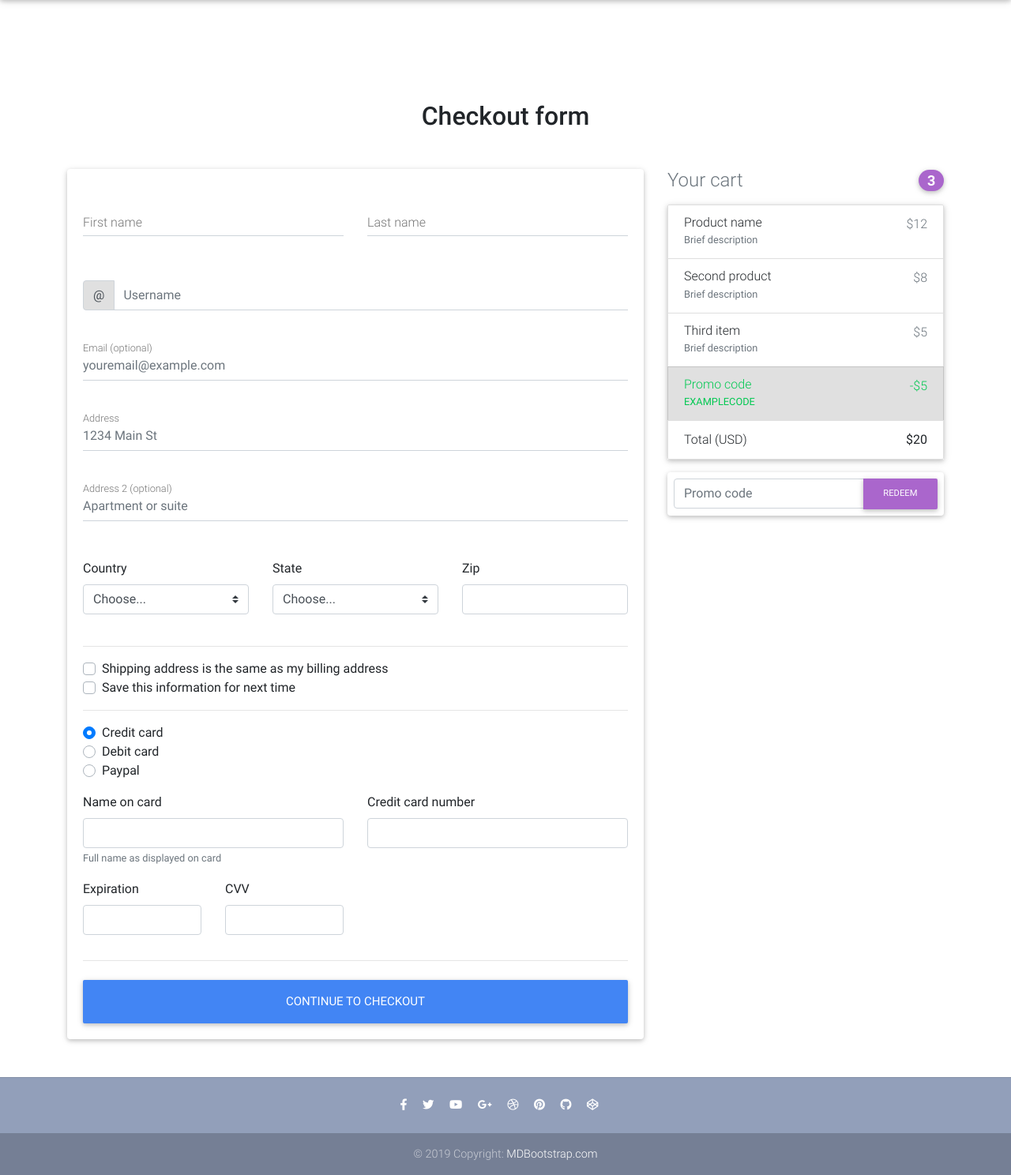
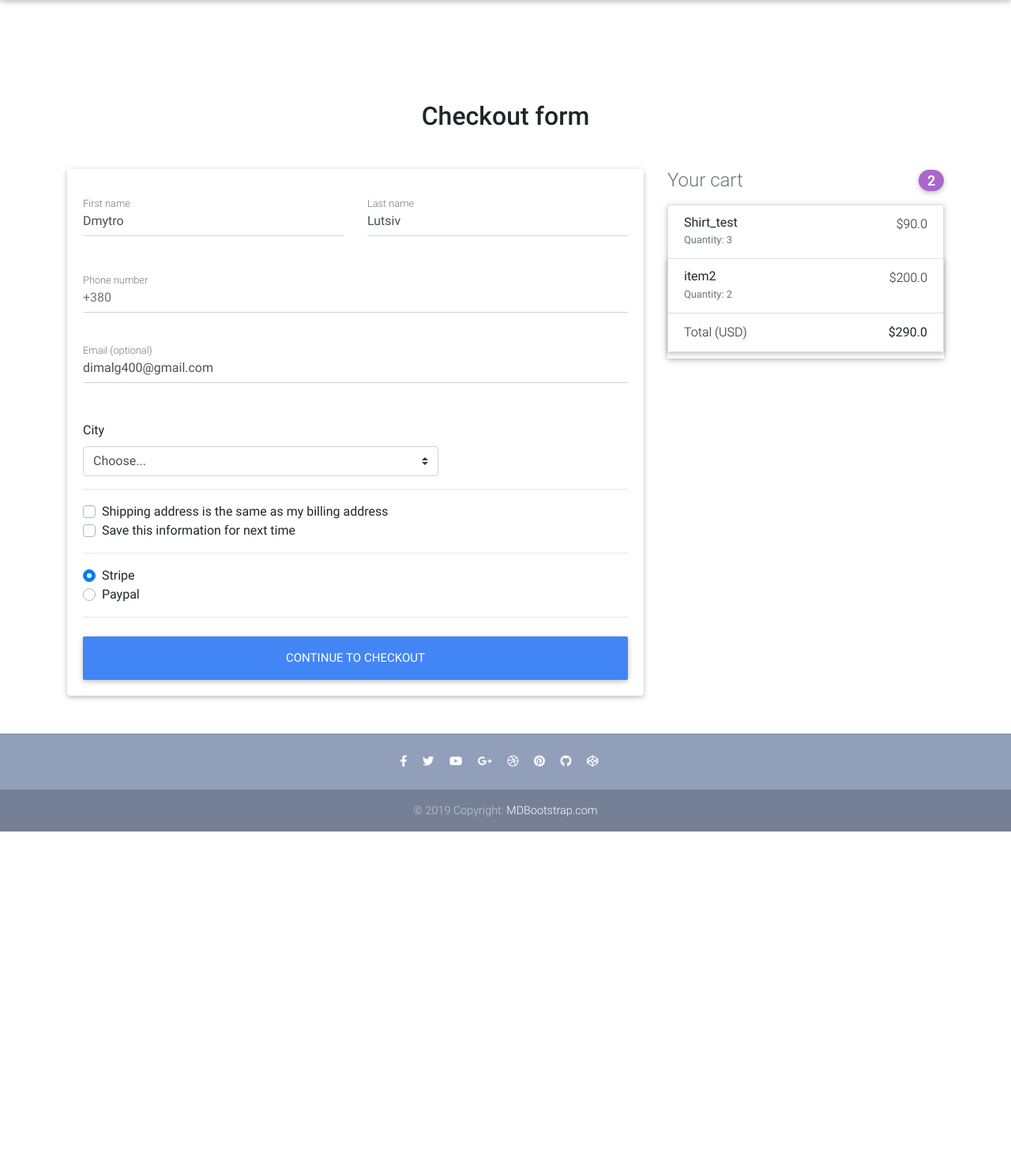
Before and after one commit to GreenApple131/E-shop-on-Django-React, a Django app: page /checkout/ in a window 1280 px wide. Shown: the part 64-1552 px from the top of the page at 79% size. After the commit the page ends 1117 px from the top, so only its background shows below. Run offline with Django 3.2, Linux system fonts and the light colour scheme; a user stored in the database is signed in; data comes from the database, SQL or seed files in the repository; both versions use the stored data as it was after the commit; some libraries are stand-ins or nearby versions.

Commit message:
checkout page

```diff
--- a/core/urls.py
+++ b/core/urls.py
@@ -1,13 +1,13 @@
 from django.urls import path
 
-from .views import home, checkout, OrderSummaryView, ItemDetailView, HomeView, add_to_cart, remove_from_cart, remove_single_item_from_cart
+from .views import home, CheckoutView, OrderSummaryView, ItemDetailView, HomeView, add_to_cart, remove_from_cart, remove_single_item_from_cart
 
 app_name = 'core'
 
 
 urlpatterns = [
 	path('', HomeView.as_view(), name='home'),
-	path('checkout/', checkout, name='checkout'),
+	path('checkout/', CheckoutView.as_view(), name='checkout'),
 	path('order-summary/', OrderSummaryView.as_view(), name='order-summary'),
 	path('product/<slug>/', ItemDetailView.as_view(), name='product'),
 	path('add-to-cart/<slug>/', add_to_cart, name='add-to-cart'),
--- a/core/views.py
+++ b/core/views.py
@@ -18,9 +18,17 @@ def product(request):
 	return render(request, "product.html", context)
 
 
-def checkout(request):
-
-	return render(request, "checkout.html")
+class CheckoutView(LoginRequiredMixin, View):
+	def get(self, *args, **kwargs):
+		try:
+			order = Order.objects.get(user=self.request.user, ordered=False)
+			context = {
+				'object': order
+			}
+			return render(self.request, 'checkout.html', context)
+		except ObjectDoesNotExist:
+			messages.error(self.request, "You do not have an active order")
+			return redirect('/')
 
 
 def home(request):
--- a/templates/checkout.html
+++ b/templates/checkout.html
@@ -1,4 +1,6 @@
 {% extends "base.html" %}
+
+{% load cart_template_tags %}
 
 {% block content %}
 
@@ -25,11 +27,15 @@
               <div class="row">
 
                 <!--Grid column-->
-                <div class="col-md-6 mb-2">
+                <div class="col-md-6 mb-2" autocomplete="on">
 
                   <!--firstName-->
                   <div class="md-form ">
-                    <input type="text" id="firstName" class="form-control">
+                    {% if user.is_authenticated %}
+                      <input type="text" id="firstName" class="form-control" value="{{ request.user.first_name }}">
+                    {% else %}
+                      <input type="text" id="firstName" class="form-control">
+                    {% endif %}
                     <label for="firstName" class="">First name</label>
                   </div>
 
@@ -38,95 +44,59 @@
 
                 <!--Grid column-->
                 <div class="col-md-6 mb-2">
-
                   <!--lastName-->
                   <div class="md-form">
-                    <input type="text" id="lastName" class="form-control">
+                    {% if user.is_authenticated %}
+                      <input type="text" id="lastName" class="form-control" value="{{ request.user.last_name }}">
+                    {% else %}
+                      <input type="text" id="lastName" class="form-control">
+                    {% endif %}
                     <label for="lastName" class="">Last name</label>
                   </div>
 
                 </div>
                 <!--Grid column-->
-
               </div>
               <!--Grid row-->
 
-              <!--Username-->
-              <div class="md-form input-group pl-0 mb-5">
-                <div class="input-group-prepend">
-                  <span class="input-group-text" id="basic-addon1">@</span>
-                </div>
-                <input type="text" class="form-control py-0" placeholder="Username" aria-describedby="basic-addon1">
+              <!--Phone number-->
+              <div class="md-form mb-5">
+                {% if user.is_authenticated %}
+                  <input type="text" id="tel-national" class="form-control" placeholder="+380" value="{{ request.user.phone }}">
+                {% else %}
+                  <input type="text" id="tel-national" class="form-control" placeholder="+380">
+                {% endif %}
+                <label for="email" class="">Phone number</label>
               </div>
 
               <!--email-->
               <div class="md-form mb-5">
-                <input type="text" id="email" class="form-control" placeholder="youremail@example.com">
-                <label for="email" class="">Email (optional)</label>
+                {% if user.is_authenticated %}
+                  <input type="text" id="email" class="form-control" placeholder="youremail@example.com" value="{{ request.user.email }}">
+                {% else %}
+                  <input type="text" id="email" class="form-control" placeholder="youremail@example.com">
+                {% endif %}
+                <label for="email">Email (optional)</label>
               </div>
 
-              <!--address-->
-              <div class="md-form mb-5">
-                <input type="text" id="address" class="form-control" placeholder="1234 Main St">
-                <label for="address" class="">Address</label>
-              </div>
 
-              <!--address-2-->
-              <div class="md-form mb-5">
-                <input type="text" id="address-2" class="form-control" placeholder="Apartment or suite">
-                <label for="address-2" class="">Address 2 (optional)</label>
-              </div>
+<!--Доставка Доставка Доставка Доставка-->
+              <div class="row">
+                <div class="col-lg-8 col-md-12 mb-12">
 
-              <!--Grid row-->
-              <div class="row">
-
-                <!--Grid column-->
-                <div class="col-lg-4 col-md-12 mb-4">
-
-                  <label for="country">Country</label>
+                  <label for="country">City</label>
                   <select class="custom-select d-block w-100" id="country" required>
                     <option value="">Choose...</option>
-                    <option>United States</option>
+                    <option>Івано-Франківськ</option>
                   </select>
                   <div class="invalid-feedback">
                     Please select a valid country.
                   </div>
+                </div>
+              </div>
 
-                </div>
-                <!--Grid column-->
-
-                <!--Grid column-->
-                <div class="col-lg-4 col-md-6 mb-4">
-
-                  <label for="state">State</label>
-                  <select class="custom-select d-block w-100" id="state" required>
-                    <option value="">Choose...</option>
-                    <option>California</option>
-                  </select>
-                  <div class="invalid-feedback">
-                    Please provide a valid state.
-                  </div>
-
-                </div>
-                <!--Grid column-->
-
-                <!--Grid column-->
-                <div class="col-lg-4 col-md-6 mb-4">
-
-                  <label for="zip">Zip</label>
-                  <input type="text" class="form-control" id="zip" placeholder="" required>
-                  <div class="invalid-feedback">
-                    Zip code required.
-                  </div>
-
-                </div>
-                <!--Grid column-->
-
-              </div>
-              <!--Grid row-->
 
               <hr>
-
               <div class="custom-control custom-checkbox">
                 <input type="checkbox" class="custom-control-input" id="same-address">
                 <label class="custom-control-label" for="same-address">Shipping address is the same as my billing address</label>
@@ -141,48 +111,11 @@
               <div class="d-block my-3">
                 <div class="custom-control custom-radio">
                   <input id="credit" name="paymentMethod" type="radio" class="custom-control-input" checked required>
-                  <label class="custom-control-label" for="credit">Credit card</label>
-                </div>
-                <div class="custom-control custom-radio">
-                  <input id="debit" name="paymentMethod" type="radio" class="custom-control-input" required>
-                  <label class="custom-control-label" for="debit">Debit card</label>
+                  <label class="custom-control-label" for="credit">Stripe</label>
                 </div>
                 <div class="custom-control custom-radio">
                   <input id="paypal" name="paymentMethod" type="radio" class="custom-control-input" required>
                   <label class="custom-control-label" for="paypal">Paypal</label>
-                </div>
-              </div>
-              <div class="row">
-                <div class="col-md-6 mb-3">
-                  <label for="cc-name">Name on card</label>
-                  <input type="text" class="form-control" id="cc-name" placeholder="" required>
-                  <small class="text-muted">Full name as displayed on card</small>
-                  <div class="invalid-feedback">
-                    Name on card is required
-                  </div>
-                </div>
-                <div class="col-md-6 mb-3">
-                  <label for="cc-number">Credit card number</label>
-                  <input type="text" class="form-control" id="cc-number" placeholder="" required>
-                  <div class="invalid-feedback">
-                    Credit card number is required
-                  </div>
-                </div>
-              </div>
-              <div class="row">
-                <div class="col-md-3 mb-3">
-                  <label for="cc-expiration">Expiration</label>
-                  <input type="text" class="form-control" id="cc-expiration" placeholder="" required>
-                  <div class="invalid-feedback">
-                    Expiration date required
-                  </div>
-                </div>
-                <div class="col-md-3 mb-3">
-                  <label for="cc-expiration">CVV</label>
-                  <input type="text" class="form-control" id="cc-cvv" placeholder="" required>
-                  <div class="invalid-feedback">
-                    Security code required
-                  </div>
                 </div>
               </div>
               <hr class="mb-4">
@@ -202,56 +135,34 @@
           <!-- Heading -->
           <h4 class="d-flex justify-content-between align-items-center mb-3">
             <span class="text-muted">Your cart</span>
-            <span class="badge badge-secondary badge-pill">3</span>
+            <span class="badge badge-secondary badge-pill">{{ request.user|cart_item_count }}</span>
           </h4>
-
+          {% for order_item in object.items.all %}
           <!-- Cart -->
-          <ul class="list-group mb-3 z-depth-1">
+          <ul class="list-group mb-{{ request.user|cart_item_count }} z-depth-1">
             <li class="list-group-item d-flex justify-content-between lh-condensed">
               <div>
-                <h6 class="my-0">Product name</h6>
-                <small class="text-muted">Brief description</small>
+                <h6 class="my-0"><b>{{ order_item.item.title }}</b></h6>
+                <small class="text-muted">Quantity: {{ order_item.quantity }}</small>
               </div>
-              <span class="text-muted">$12</span>
+              <div align="center">
+              {% if order_item.item.discount_price %}
+                <span>${{ order_item.get_total_discount_item_price }}</span>
+              {% else %}
+                <span>${{ order_item.get_total_item_price }} </span>
+              {% endif %}
+              </div>
             </li>
-            <li class="list-group-item d-flex justify-content-between lh-condensed">
-              <div>
-                <h6 class="my-0">Second product</h6>
-                <small class="text-muted">Brief description</small>
-              </div>
-              <span class="text-muted">$8</span>
-            </li>
-            <li class="list-group-item d-flex justify-content-between lh-condensed">
-              <div>
-                <h6 class="my-0">Third item</h6>
-                <small class="text-muted">Brief description</small>
-              </div>
-              <span class="text-muted">$5</span>
-            </li>
-            <li class="list-group-item d-flex justify-content-between bg-light">
-              <div class="text-success">
-                <h6 class="my-0">Promo code</h6>
-                <small>EXAMPLECODE</small>
-              </div>
-              <span class="text-success">-$5</span>
-            </li>
+          {% endfor %}
+            {% if object.get_total %}
             <li class="list-group-item d-flex justify-content-between">
               <span>Total (USD)</span>
-              <strong>$20</strong>
+              <strong>${{ object.get_total }}</strong>
             </li>
+            {% endif %}
           </ul>
           <!-- Cart -->
 
-          <!-- Promo code -->
-          <form class="card p-2">
-            <div class="input-group">
-              <input type="text" class="form-control" placeholder="Promo code" aria-label="Recipient's username" aria-describedby="basic-addon2">
-              <div class="input-group-append">
-                <button class="btn btn-secondary btn-md waves-effect m-0" type="button">Redeem</button>
-              </div>
-            </div>
-          </form>
-          <!-- Promo code -->
 
         </div>
         <!--Grid column-->
```
Also changed, not shown: db.sqlite3.
